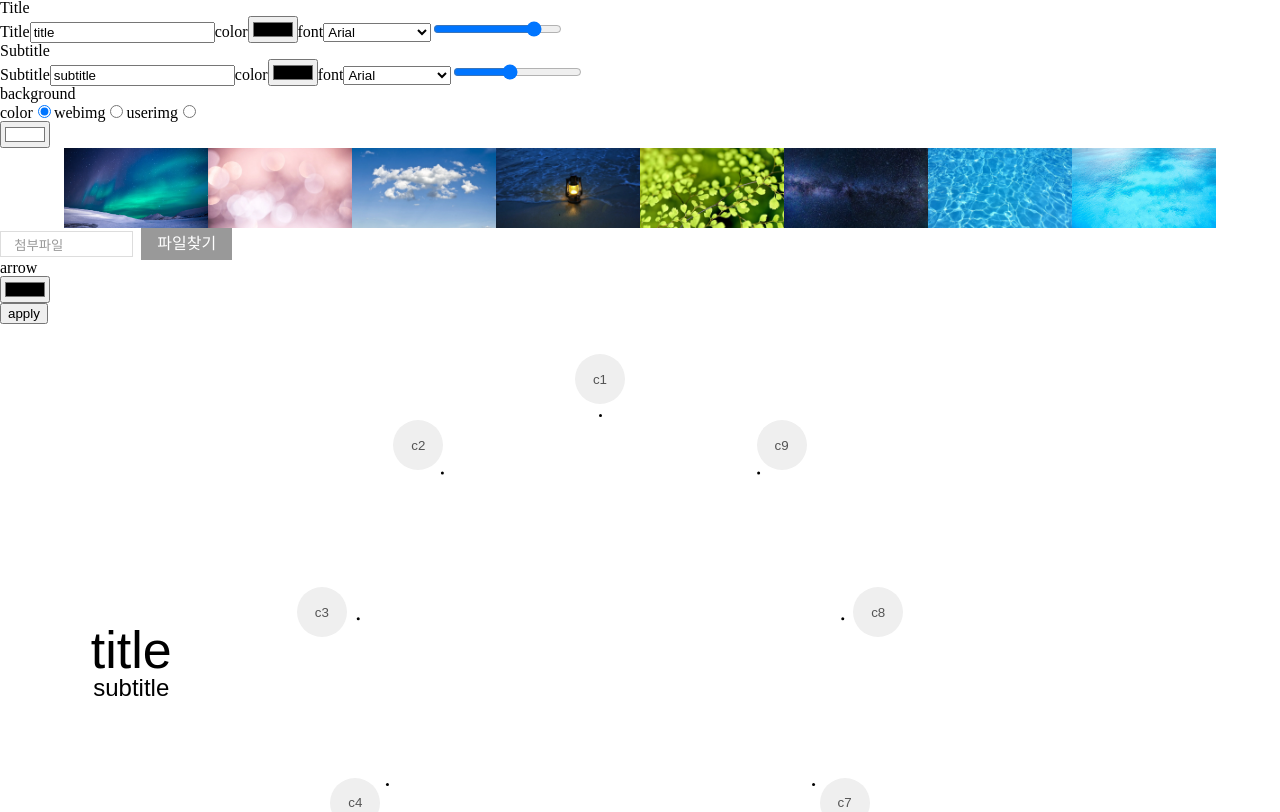
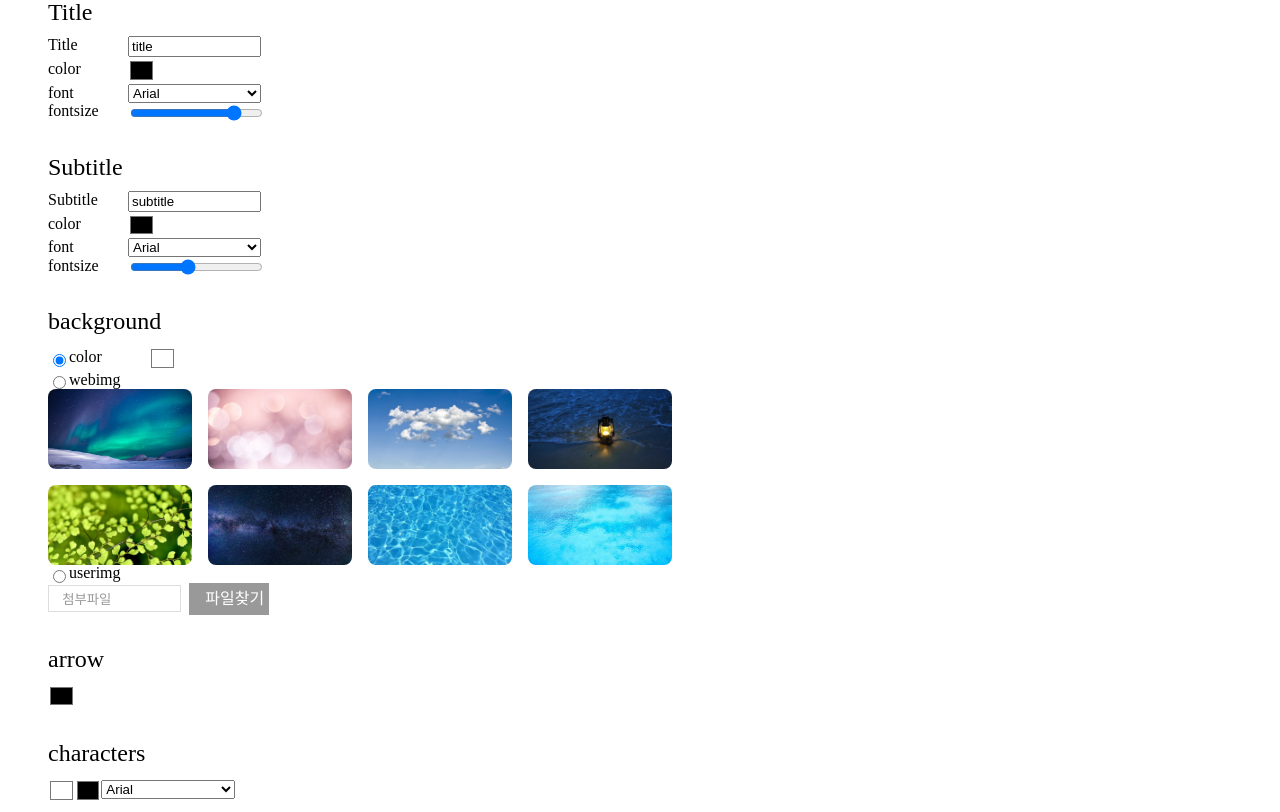
Before and after one commit to pr-citrate/cp, a React (Vite) app: page / in a window 1280 px wide. Shown: the top 812 px of the page. Built offline with nearby package versions, Linux system fonts and the light colour scheme; a web font is replaced by a local one.

Commit message:
update 7 files

```diff
--- a/src/components/Character.jsx
+++ b/src/components/Character.jsx
@@ -177,7 +177,8 @@ function Character({
         style={{
           top: character.yPos + 'px',
           left: character.xPos + 'px',
-          ...{ ...design?.character },
+          backgroundColor: design?.characters?.bgcolor,
+          color: design?.characters?.color,
         }}
         onClick={handleClick}
       >
@@ -187,7 +188,10 @@ function Character({
           onChange={handleUpdate}
           onKeyDown={handleEnter}
           ref={inputRef}
-          style={design?.name}
+          style={{
+            color: design?.characters?.color,
+            fontFamily: design?.characters?.font,
+          }}
           value={inputName}
         ></input>
       </button>
@@ -196,28 +200,18 @@ function Character({
         ref={contextRef}
         style={{
           display: showContext ? 'flex' : 'none',
-          ...{ ...design?.contextMenuContainer },
         }}
       >
         <button
           className={`context-menu`}
           onClick={() => handleDelete(character.id)}
-          style={design?.contextMenu}
         >
           delete
         </button>
-        <button
-          className={`context-menu`}
-          onClick={handleHighlight}
-          style={design?.contextMenu}
-        >
+        <button className={`context-menu`} onClick={handleHighlight}>
           {onHighlight ? 'cancel highlighting' : 'highlight'}
         </button>
-        <button
-          className={`context-menu`}
-          onClick={handleEdit}
-          style={design?.contextMenu}
-        >
+        <button className={`context-menu`} onClick={handleEdit}>
           edit
         </button>
       </div>
--- a/src/components/DesignForm.jsx
+++ b/src/components/DesignForm.jsx
@@ -32,12 +32,25 @@ function DesignForm({ userDesign, characters, setCharacters }) {
       <form onSubmit={(e) => e.preventDefault()}>
         <fieldset>
           <legend>Title</legend>
-          <label>Title</label>
-          <input type='text' defaultValue='title' {...register('title.text')} />
+          <div>
+            <label htmlFor='title-text'>Title</label>
+            <input
+              id='title-text'
+              type='text'
+              defaultValue='title'
+              {...register('title.text')}
+            />
+          </div>
+          <div>
             <label>color</label>
             <input type='color' {...register('title.color')} />
+          </div>
+          <div>
             <label>font</label>
             <FontSelector register={register('title.font')} />
+          </div>
+          <div>
+            <label>fontsize</label>
             <input
               type='range'
               min={16}
@@ -45,24 +58,33 @@ function DesignForm({ userDesign, characters, setCharacters }) {
               step={4}
               {...register('title.size')}
             />
+          </div>
         </fieldset>
 
         <fieldset>
           <legend>Subtitle</legend>
+          <div>
             <label>Subtitle</label>
             <input
               type='text'
               defaultValue='subtitle'
               {...register('subtitle.text')}
             />
+          </div>
+          <div>
             <label>color</label>
             <input
               type='color'
               defaultValue='#000000'
               {...register('subtitle.color')}
             />
+          </div>
+          <div>
             <label>font</label>
             <FontSelector register={register('subtitle.font')} />
+          </div>
+          <div>
+            <label>fontsize</label>
             <input
               type='range'
               min={12}
@@ -71,13 +93,14 @@ function DesignForm({ userDesign, characters, setCharacters }) {
               defaultValue={24}
               {...register('subtitle.size')}
             />
+          </div>
         </fieldset>
 
         <fieldset>
           <legend>background</legend>
           {/* about 9:5 */}
           <div>
-            <label>color</label>
+            <div>
               <input
                 type='radio'
                 name='background'
@@ -85,21 +108,7 @@ function DesignForm({ userDesign, characters, setCharacters }) {
                 onClick={(e) => setImgType(e.target.value)}
                 defaultChecked
               />
-            <label>webimg</label>
-            <input
-              type='radio'
-              name='background'
-              value='webimg'
-              onClick={(e) => setImgType(e.target.value)}
-            />
-            <label>userimg</label>
-            <input
-              type='radio'
-              name='background'
-              value='userimg'
-              onClick={(e) => setImgType(e.target.value)}
-            />
-          </div>
+              <label>color</label>
               <input
                 type='color'
                 defaultValue='#FFFFFF'
@@ -111,15 +120,27 @@ function DesignForm({ userDesign, characters, setCharacters }) {
                     e.target.value;
                 }}
               />
+            </div>
+            <div>
+              <input
+                type='radio'
+                name='background'
+                value='webimg'
+                onClick={(e) => setImgType(e.target.value)}
+              />
+              <label>webimg</label>
               <div className='imgSelect'>
                 {bgImgs.map((imgName) => (
                   <div
                     key={imgName}
                     onClick={(e) => {
                       if (imgType === 'webimg') {
-                    document.querySelector('.container').style.backgroundColor =
-                      '#FFFFFF';
-                    document.querySelector('.container').style.backgroundImage =
+                        document.querySelector(
+                          '.container'
+                        ).style.backgroundColor = '#FFFFFF';
+                        document.querySelector(
+                          '.container'
+                        ).style.backgroundImage =
                           e.target.style.backgroundImage;
                       }
                     }}
@@ -129,6 +150,15 @@ function DesignForm({ userDesign, characters, setCharacters }) {
                   ></div>
                 ))}
               </div>
+            </div>
+            <div>
+              <input
+                type='radio'
+                name='background'
+                value='userimg'
+                onClick={(e) => setImgType(e.target.value)}
+              />
+              <label>userimg</label>
               <div className='filebox'>
                 <input readOnly className='upload-name' value={fileName} />
                 <label htmlFor='file'>파일찾기</label>
@@ -154,6 +184,8 @@ function DesignForm({ userDesign, characters, setCharacters }) {
                   }}
                 />
               </div>
+            </div>
+          </div>
         </fieldset>
 
         <fieldset>
@@ -165,6 +197,21 @@ function DesignForm({ userDesign, characters, setCharacters }) {
           />
         </fieldset>
 
+        <fieldset>
+          <legend>characters</legend>
+          <input
+            type='color'
+            defaultValue='#FFFFFF'
+            {...register('characters.bgcolor')}
+          />
+          <input
+            type='color'
+            defaultValue='#000000'
+            {...register('characters.color')}
+          />
+          <FontSelector register={register('characters.font')} />
+        </fieldset>
+
         <button type='submit'>apply</button>
       </form>
       <Main characters={characters} setCharacters={setCharacters} />
--- a/src/components/FontSelector.jsx
+++ b/src/components/FontSelector.jsx
@@ -25,6 +25,7 @@ function FontSelector({ register }) {
         setSelectedFont(e.target.value);
       }}
       value={selectedFont}
+      style={{ fontFamily: selectedFont }}
     >
       {data.map((datum) => (
         <option key={uuid()} value={datum} style={{ fontFamily: datum }}>
--- a/src/styles/sass/_skeleton.scss
+++ b/src/styles/sass/_skeleton.scss
@@ -10,6 +10,37 @@
 
 * {
   font-family: Arial, Helvetica, sans-serif;
+}
+
+fieldset {
+  padding: 0 3em;
+  margin-bottom: 2em;
+  > legend {
+    font-size: 1.5em;
+    margin-bottom: 0.5em;
+  }
+  label {
+    display: inline-block;
+    width: 5em;
+    padding-right: 1em;
+  }
+  input:not([type='radio']),
+  select {
+    width: 10em;
+  }
+  input {
+    vertical-align: middle;
+    &[type='color'] {
+      appearance: none;
+      -moz-appearance: none;
+      -webkit-appearance: none;
+      background: none;
+      border: 0;
+      padding: 0;
+      height: 2em;
+      width: 2em;
+    }
+  }
 }
 
 :root {
@@ -182,10 +213,16 @@
 }
 
 .imgSelect {
-  @include flex;
-  div {
+  @include flex(row, space-between);
+  flex-wrap: wrap;
+  width: 39em;
+  gap: 1em;
+  > div {
+    flex-grow: 0;
+    flex-shrink: 0;
     height: 5em;
     width: 9em;
+    border-radius: 0.5em;
     background-size: cover;
   }
 }
```
Also changed, not shown: src/styles/Landing.css, src/styles/Test.css. Lines whose indentation alone changed are shown as unchanged.
